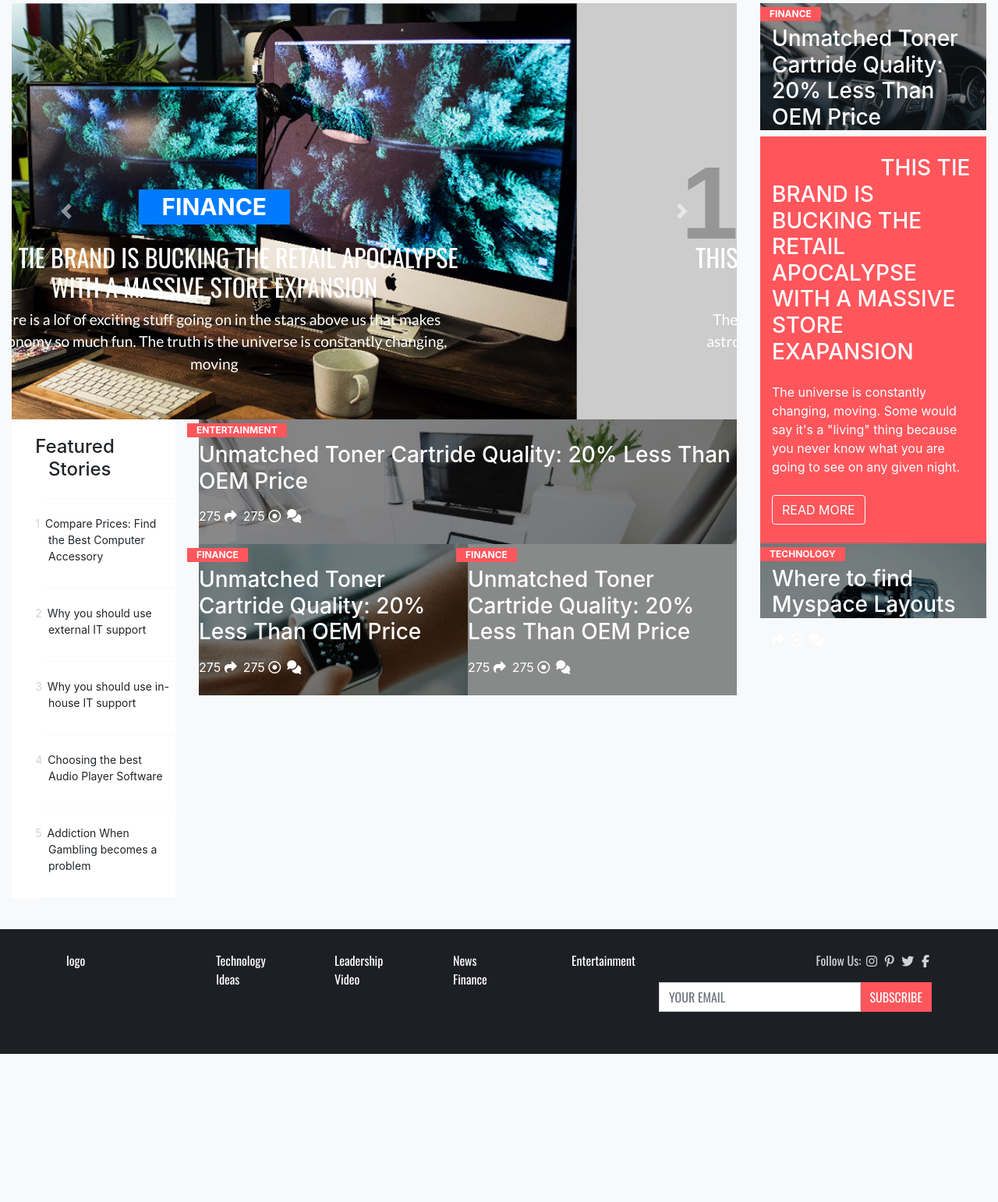
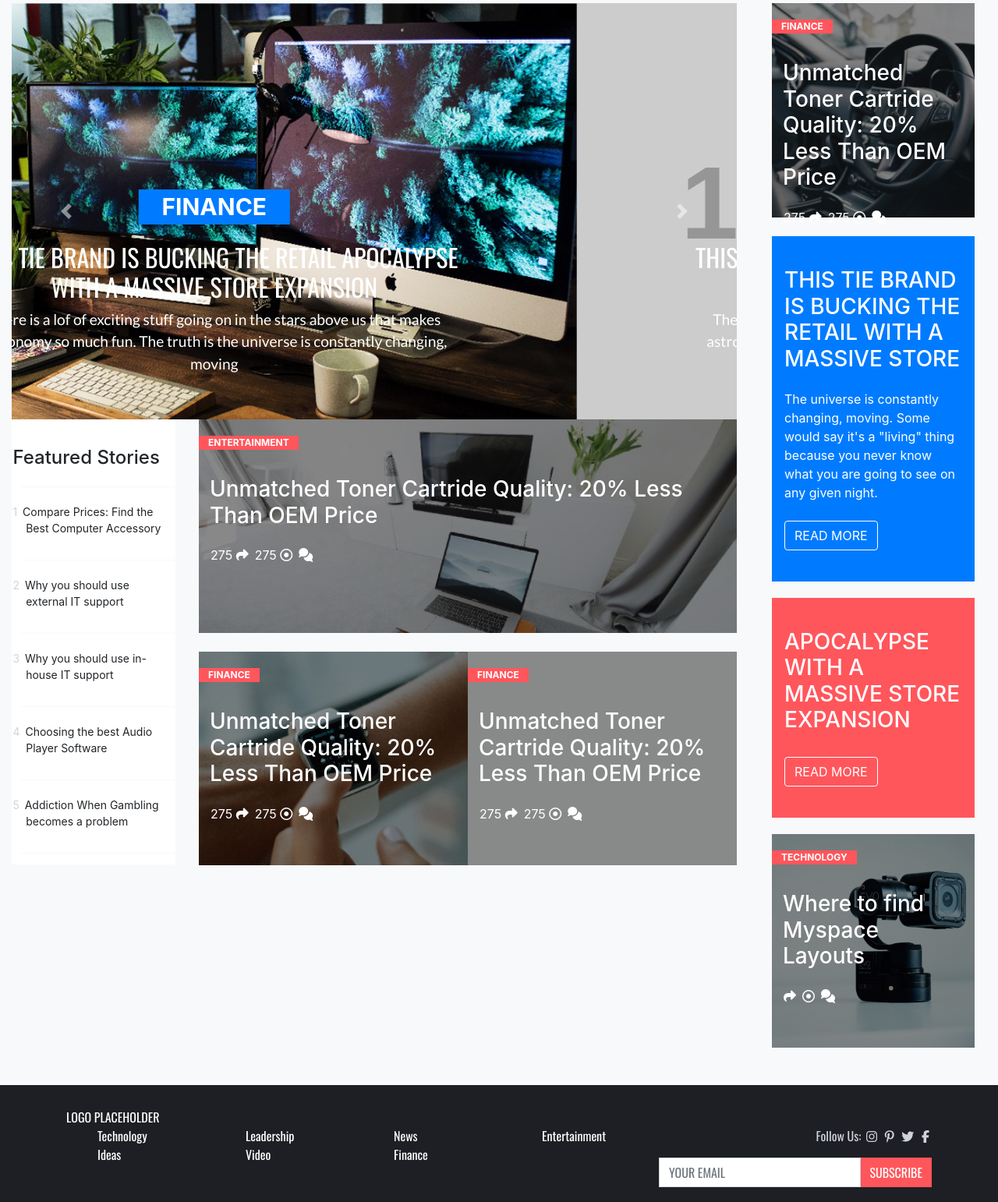
Before and after one commit to insomniacdeziner/deck, a plain HTML site: page site/index.html in a window 1280 px wide. Shown: the part 52-1594 px from the top of the page at 78% size. Before the commit the page ends 1404 px from the top, so only its background shows below. Drawn offline with nearby package versions, Linux system fonts and the light colour scheme; placeholder pictures from the web are drawn by us; a web font is replaced by a local one.

Commit message:
clean up styles and added another section in sidebar

```diff
--- a/scss/vendor/deck/_layout-one.scss
+++ b/scss/vendor/deck/_layout-one.scss
@@ -6,7 +6,7 @@
 .share-bar{
 		width: 100%;
 		margin: 0;
-		padding: 0;
+		padding-left: 15px;
 
 	li{
 		float: left;
@@ -18,9 +18,14 @@
 
 .news{
 	color: $white;
-	.badge{
-		position: relative;
-		left: -15px;
+	display: block;
+	min-height: 275px;
+	padding: 1em 0;
+	margin-bottom: 1.5em;
+
+	h3{
+		padding: 1em .5em 0;
+		margin-bottom: .5em;
 	}
 }
 
@@ -81,9 +86,10 @@
 
 
 .banner{
-	background-color: $pink;
 	color: $white;
-	padding: 1.5em 0;
+	padding: 2.5em 1em;
+	margin: 1.3em 0;
+
 	h3{
 		text-transform: uppercase;
 		margin-bottom: 0.8em;
@@ -98,12 +104,23 @@
 
 }
 
+.banner-pink{
+	background-color: $pink;
+}
+.banner-blue{
+	background-color: $blue;
+}
+
+
+
 .featured{
-	background: $white;
+	background-color: $white;
 	font-size: $font-size-sm;
+	padding: 0;
 
 	ul{
 		width: 100%;
+		padding: 1em 0 1em 0.8em;
 	}
 
 	li{
--- a/site/index.html
+++ b/site/index.html
@@ -86,7 +86,7 @@
 		  </a>
 		</div>
 		<div class="row">
-			<div class="col-md-3">
+			<div class="col-12 col-lg-3">
 				<div class="featured">
 					<ul>
 						<li><h4>Featured Stories</h4></li>
@@ -100,7 +100,8 @@
 			</div>
 		<div class="col">
 			<div class="row no-gutters">
-				<div class="col img-living news">
+			<div class="col-12">
+				<div class="img-living news">
 					<div class="badge">Entertainment</div>
 			   			<h3>Unmatched Toner Cartride Quality: 20% Less Than OEM Price</h3>
 			   			<ul class="share-bar">
@@ -109,10 +110,11 @@
 					   		<li><p><i class="fas fa-comments"></i></p></li>
 				   		</ul>
 					</div>
-
+				</div>
 
 			<div class="row no-gutters">
-				<div class="col img-wrist news">
+				<div class="col-12 col-md-6">
+					<div class="img-wrist news">
 						<div class="badge">Finance</div>
 				   		<h3>Unmatched Toner Cartride Quality: 20% Less Than OEM Price</h3>
 				   		<ul class="share-bar">
@@ -121,7 +123,9 @@
 					   		<li><p><i class="fas fa-comments"></i></p></li>
 				   		</ul>
 					</div>
-				<div class="col img-watch news">
+				</div>
+				<div class="col-12 col-md-6">
+					<div class="img-watch news">
 						<div class="badge">Finance</div>
 				   		<h3>Unmatched Toner Cartride Quality: 20% Less Than OEM Price</h3>
 				   		<ul class="share-bar">
@@ -135,10 +139,12 @@
 		</div>
 	</div>
 	</div>
+	</div>
 		<!-- SIDE BAR -->
 
 		<div class="col">
-   			<div class="col-md-12 img-car news">
+   			<div class="col-md-12">
+	   		<div class="news img-car">
 	   			<div class="badge">Finance</div>
 	   			<h3>Unmatched Toner Cartride Quality: 20% Less Than OEM Price</h3>
 		   		<ul class="share-bar">
@@ -147,13 +153,23 @@
 			   		<li><p><i class="fas fa-comments"></i></p></li>
 		   		</ul>
 		   	</div>
-	   		<div class="col-md-12 banner">
-		   		<h3>This tie brand is bucking the retail apocalypse with a massive store exapansion</h3>
+   		</div>
+   		<div class="col-md-12">
+	   		<div class="banner banner-blue">
+		   		<h3>This tie brand is bucking the retail with a massive store</h3>
 		   		<p>The universe is constantly changing, moving. Some would say it's a "living" thing because you never know what you are going to see on any given night.</p>
 		   		<button class="btn btn-outline-secondary">READ MORE</button>
 	   		</div>
+   		</div>
+   		<div class="col-md-12">
+	   		<div class="banner  banner-pink">
+		   		<h3>Apocalypse with a massive store expansion</h3>
+		   		<button class="btn btn-outline-secondary">READ MORE</button>
+	   		</div>
+   		</div>
 
-   		<div class="col-md-12 img-gopro news">
+   		<div class="col-md-12">
+	   		<div class="img-gopro news">
 	   		<div class="badge">technology</div>
 		   		<h3>Where to find Myspace Layouts</h3>
 		   		<ul class="share-bar">
@@ -161,6 +177,7 @@
 				   		<li><i class="far fa-dot-circle"></i></li>
 				   		<li><i class="fas fa-comments"></i></li>
 			   		</ul>
+	   		</div>
    		</div>
 
 	</div>
@@ -171,8 +188,8 @@
    	<footer class="footer">
 		 <div class="container">
 			   <div class="row">
-				   <div class="col">
-			   	logo
+				   <div class="col-12 col">
+				   	LOGO PLACEHOLDER
 				</div>
 
 			<div class="col">
@@ -199,7 +216,7 @@
 					<li>Entertainment</li>
 				</ul>
 	   		</div>
-	   	<div class="col col-4">
+	   	<div class="col-12 col-md-4">
 		   	<div class="social-media float-lg-right">
 			   	<p>Follow Us:
 			   	<i class="fab fa-instagram"></i>
```
Also changed, not shown: site/css/main.css. Lines whose indentation alone changed are shown as unchanged.
